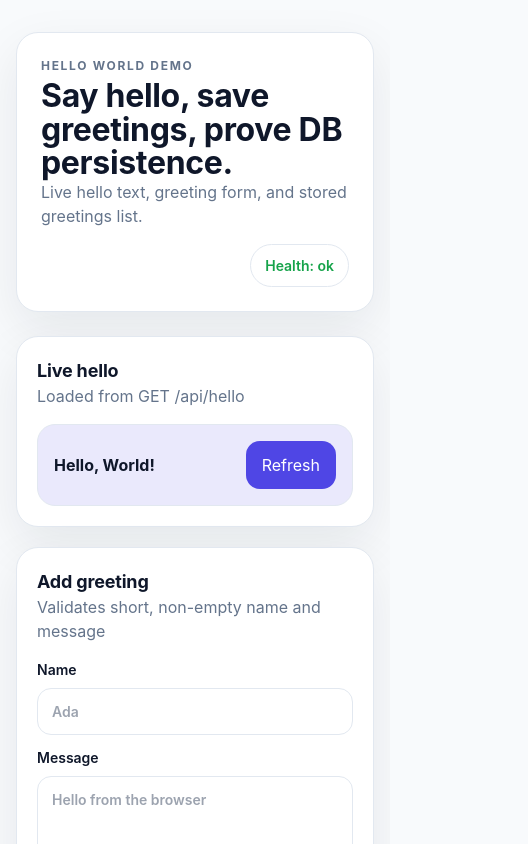
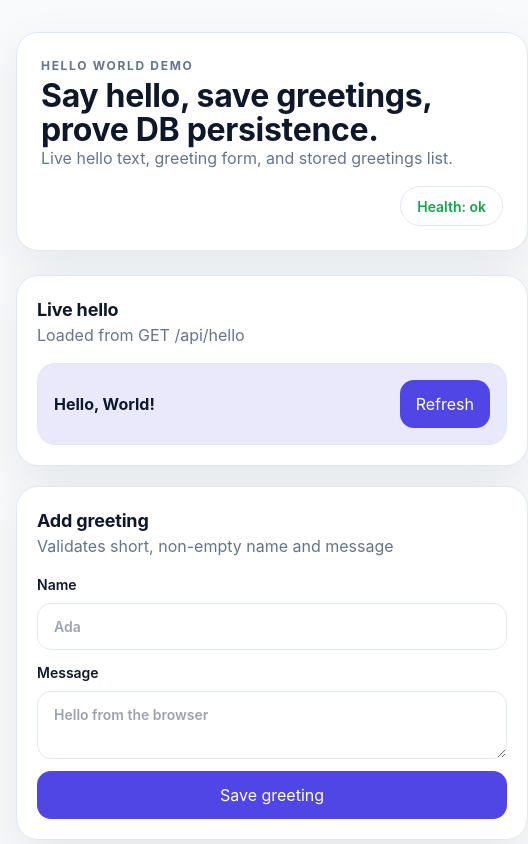
Before and after one commit to ThanhNV121097/project-f5d06cd0, a Next.js app in the folder code/frontend/: page / in a window 390 px wide. Shown: the top 844 px of the page, 528 px wide, since content can reach past the window. Built offline with nearby package versions, Linux system fonts and the light colour scheme.

Commit message:
fix token-only css module lengths

```diff
--- a/code/frontend/components/PersistGreetings.module.css
+++ b/code/frontend/components/PersistGreetings.module.css
@@ -1,7 +1,7 @@
 .page {
   display: grid;
   gap: var(--space-6);
-  max-width: 1120px;
+  width: min(100%, calc(var(--space-8) * 35));
   margin: 0 auto;
 }
 
@@ -29,7 +29,7 @@
 
 .title {
   margin-top: var(--space-1);
-  font-size: clamp(var(--text-2xl), 4vw, var(--text-3xl));
+  font-size: var(--text-2xl);
   line-height: 1.05;
 }
 
@@ -41,7 +41,7 @@
 .grid {
   display: grid;
   gap: var(--space-5);
-  grid-template-columns: repeat(2, minmax(0, 1fr));
+  grid-template-columns: repeat(auto-fit, minmax(calc(var(--space-8) * 16), 1fr));
 }
 
 .panel {
@@ -67,8 +67,8 @@
 .statusPill {
   display: inline-flex;
   align-items: center;
-  min-height: 38px;
-  padding: 10px 14px;
+  min-height: calc(var(--space-11) - var(--space-1));
+  padding: var(--space-2) var(--space-4);
   border: var(--border-width) solid var(--color-border);
   border-radius: var(--radius-full);
   font-size: var(--text-sm);
@@ -95,8 +95,8 @@
 }
 
 .primaryButton {
-  min-height: 44px;
-  padding: 12px 16px;
+  min-height: calc(var(--space-11));
+  padding: var(--space-3) var(--space-4);
   border: 0;
   border-radius: var(--radius-sm);
   background: var(--color-primary);
@@ -105,7 +105,7 @@
 }
 
 .primaryButton:hover {
-  transform: translateY(-1px);
+  transform: translateY(calc(var(--space-1) * -0.25));
   box-shadow: var(--shadow-md);
 }
 
@@ -123,8 +123,8 @@
 
 .field input,
 .field textarea {
-  min-height: 44px;
-  padding: 12px 14px;
+  min-height: calc(var(--space-11));
+  padding: var(--space-3) var(--space-4);
   border: var(--border-width) solid var(--color-border);
   border-radius: var(--radius-sm);
   background: var(--color-surface);
@@ -132,7 +132,7 @@
 }
 
 .field textarea {
-  min-height: 100px;
+  min-height: calc(var(--space-12) + var(--space-5));
   resize: vertical;
 }
 
@@ -161,7 +161,7 @@
 }
 
 .item:hover {
-  transform: translateY(-1px);
+  transform: translateY(calc(var(--space-1) * -0.25));
 }
 
 .itemMeta {
@@ -179,9 +179,3 @@
   color: var(--color-text-muted);
   background: var(--color-bg);
 }
-
-@media (max-width: 900px) {
-  .grid {
-    grid-template-columns: 1fr;
-  }
-}
```
